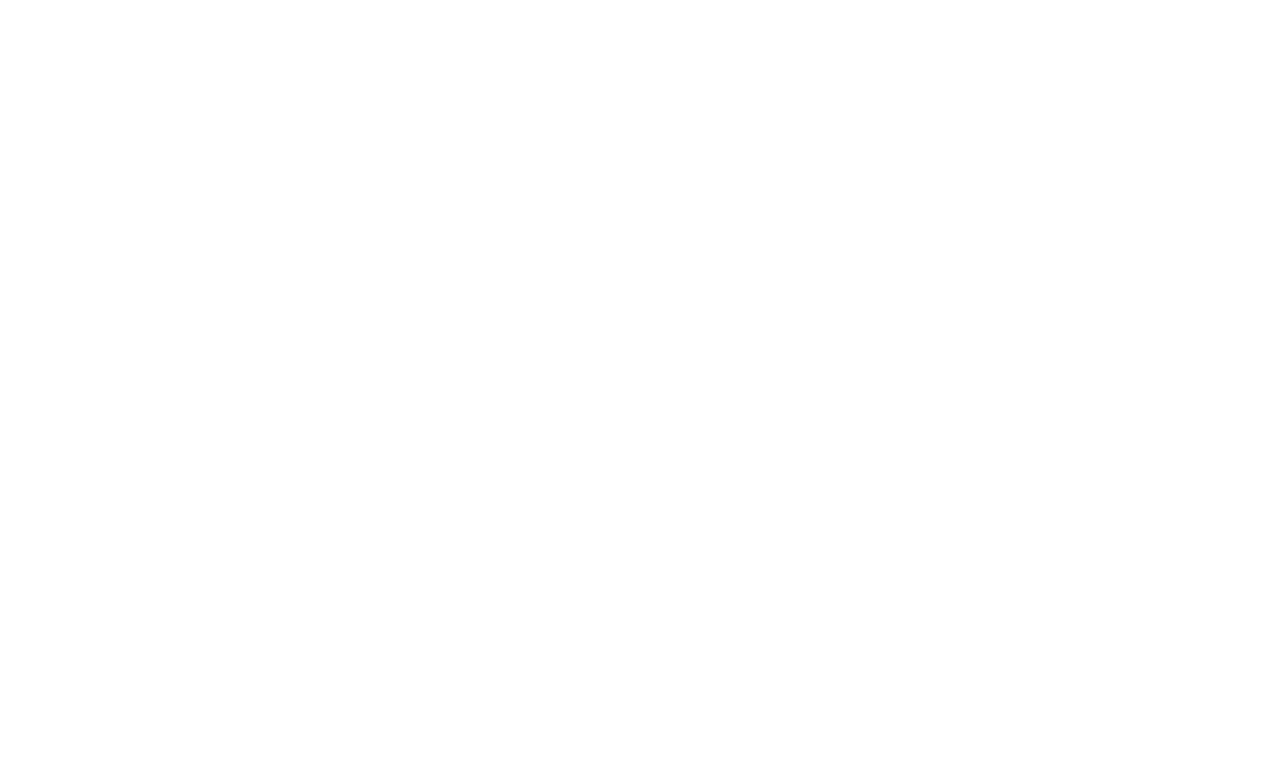
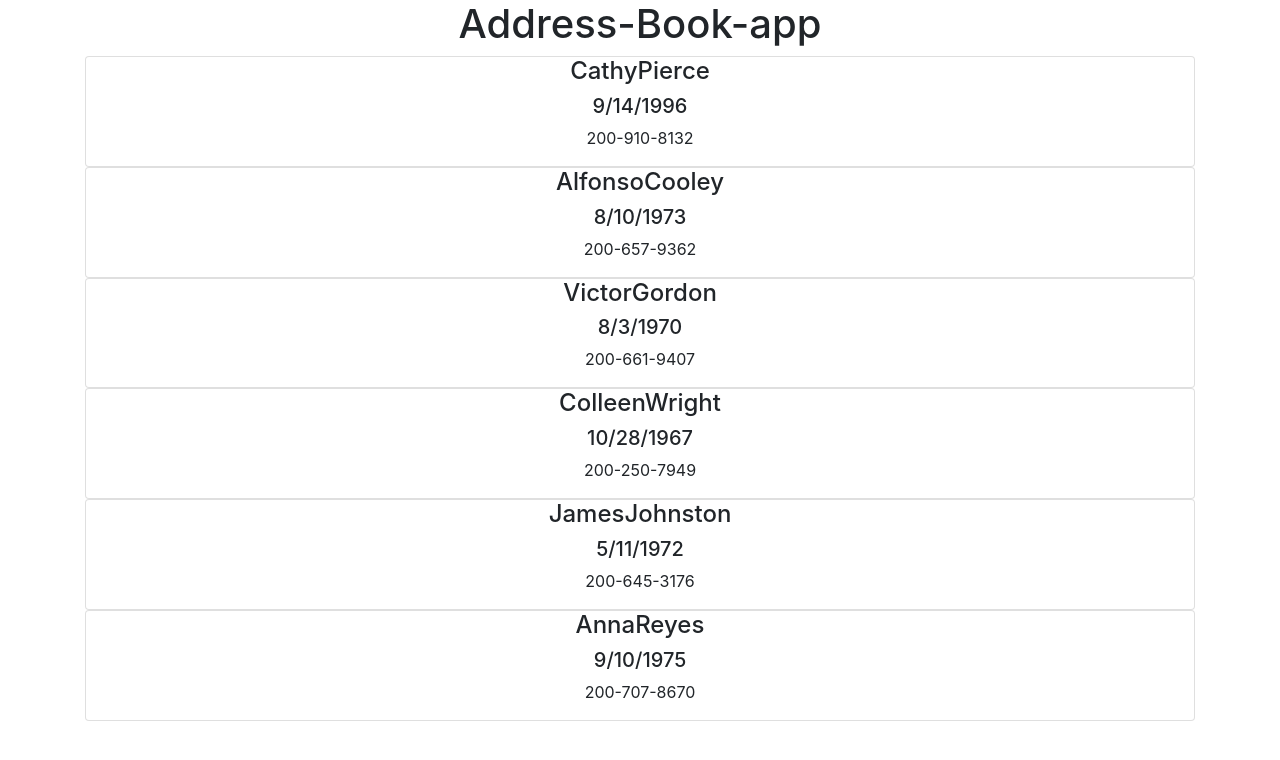
Before and after one commit to RyanLinrm/React-address-book-app, a React (Create React App) app: page / in a window 1280 px wide. Shown: the top 760 px of the page. Built offline with nearby package versions, Linux system fonts and the light colour scheme.

Commit message:
Display all the state content

```diff
--- a/src/AddBooks/addBooks.js
+++ b/src/AddBooks/addBooks.js
@@ -4,8 +4,20 @@
 import Button from 'react-bootstrap/Button';
 
 const addBooks = (props) =>{
-
-}
+    let addBook = [...props.books];
+    let output = addBook.map( book =>
+        <div>
+            <div class="list-group0">
+                <Card class="border border-dark">
+                        <h4>{book.FirstName}{book.LastName}</h4>
+                        <h5>{book.Birthday}</h5>
+                        <p>{book.Telephone}</p>
+                </Card>
+            </div>
+        </div>
+    );
+    return output;
+};
 
 
 export default addBooks;
--- a/src/App.js
+++ b/src/App.js
@@ -2,42 +2,48 @@
 import Container from 'react-bootstrap/Container';
 import Form from 'react-bootstrap/Form';
 import './App.css';
-import addBooks from './AddBooks/addBooks.js';
+import AddBooks from './AddBooks/addBooks.js';
 
 class App extends Component {
   state = {
     "addBooks": [
       {
+          key: 'k1',
           FirstName: "Cathy" ,
           LastName: "Pierce",
           Birthday: "9/14/1996",
           Telephone: "200-910-8132"
       },
       {
+          key: 'k2',
           FirstName: "Alfonso",
           LastName: "Cooley",
           Birthday: "8/10/1973",
           Telephone: "200-657-9362"
       },
       {
+          key: 'k3',
           FirstName: "Victor",
           LastName: "Gordon",
           Birthday:  "8/3/1970",
           Telephone: "200-661-9407"
       },
       {
+          key: 'k4',
           FirstName: "Colleen",
           LastName: "Wright",
           Birthday: "10/28/1967",
           Telephone: "200-250-7949"
       },
       {
+          key: 'k5',
           FirstName: "James",
           LastName: "Johnston",
           Birthday: "5/11/1972",
           Telephone: "200-645-3176"
       },
       {
+          key: 'k6',
           FirstName: "Anna",
           LastName: "Reyes",
           Birthday: "9/10/1975",
@@ -51,7 +57,10 @@
   render() {
     return (
       <div className="App">
-
+        <Container>
+          <h1>Address-Book-app</h1>
+          <AddBooks books={this.state.addBooks}/>
+        </Container>
       </div>
     );
   }
```
